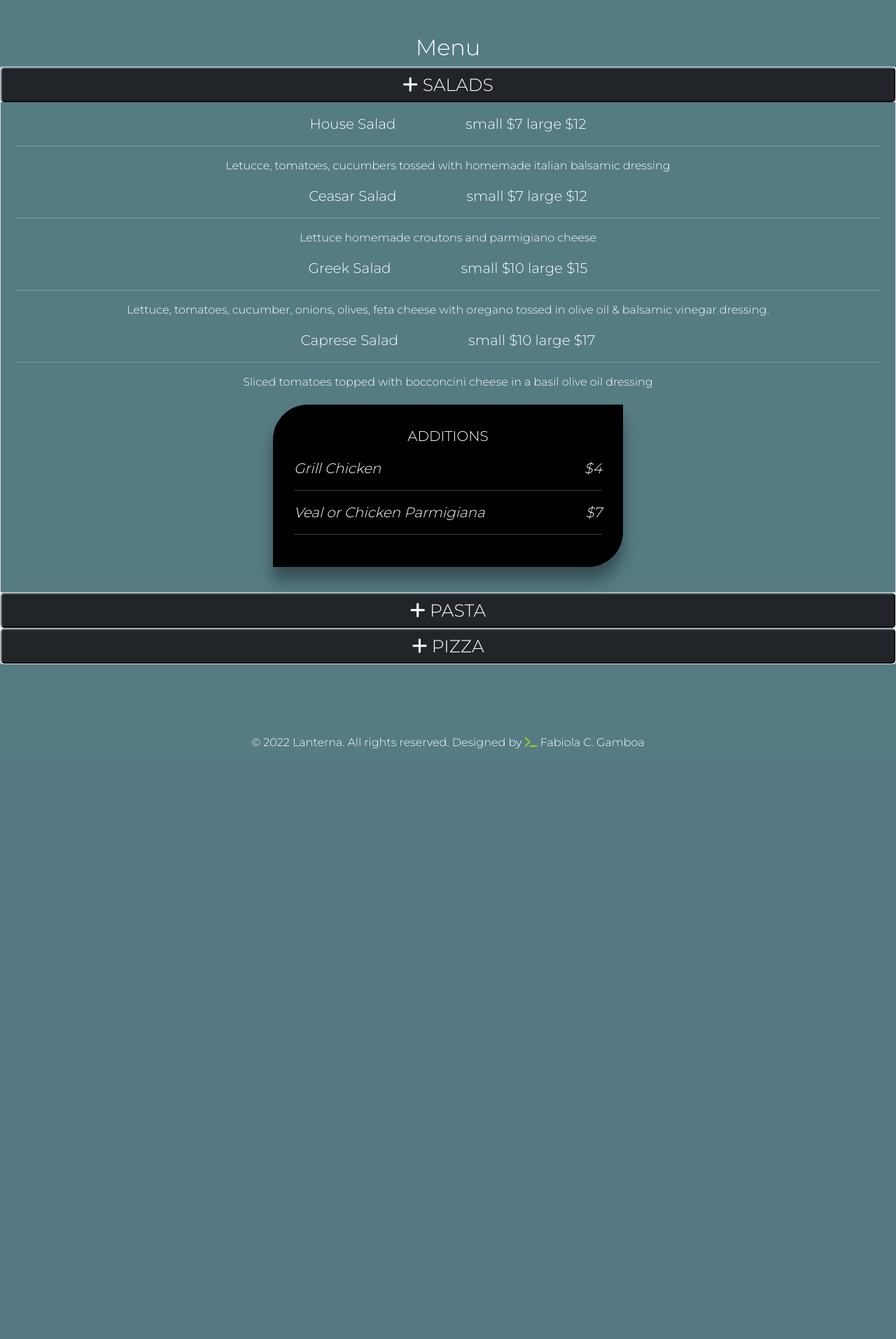
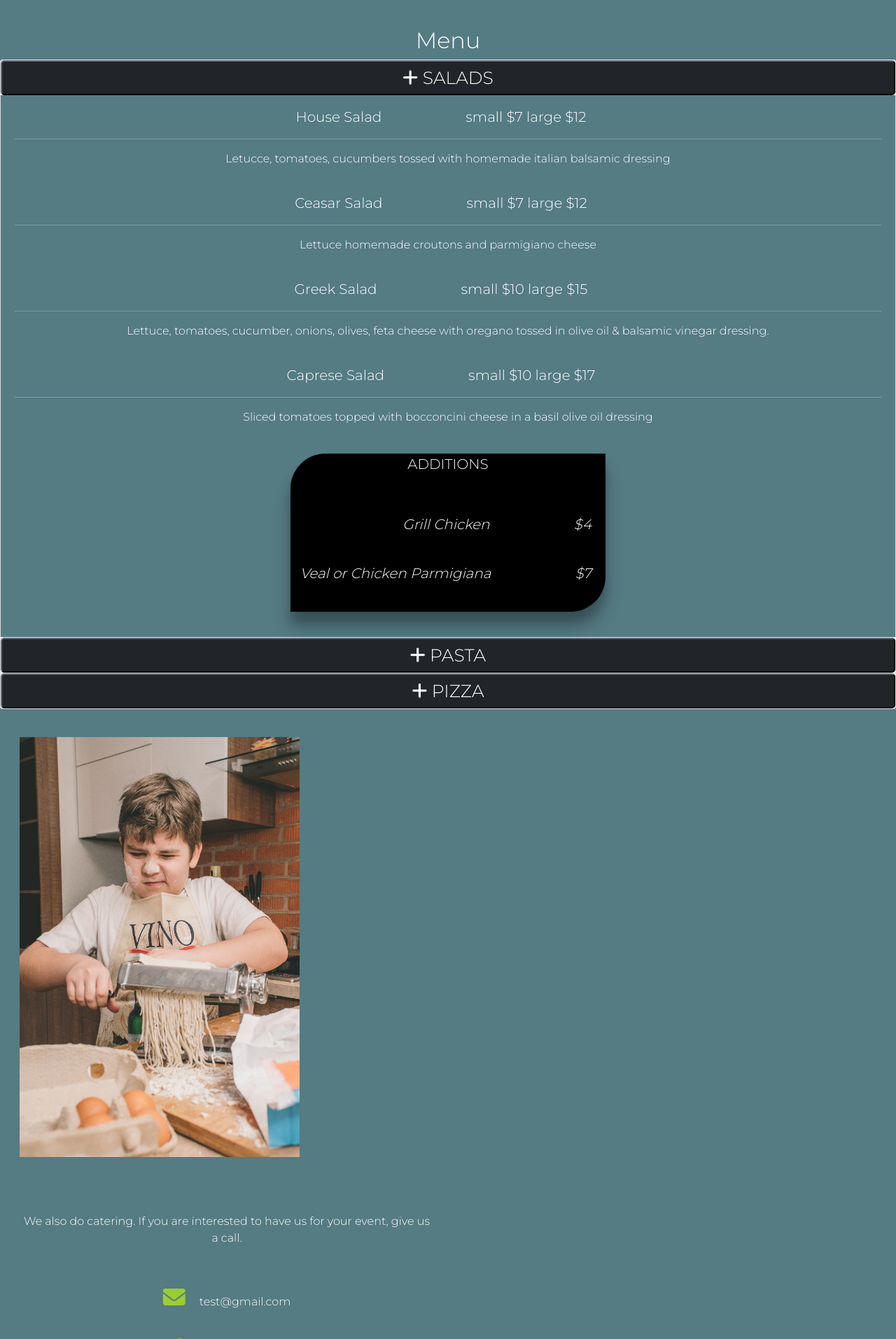
Before and after one commit to Fabscg/lanterna-marketplace, a PHP site: page / in a window 1280 px wide. Shown: the part 1000-2913 px from the top of the page at 70% size. Before the commit the page ends 2070 px from the top, so only its background shows below. Run offline with PHP 8.4, Linux system fonts and the light colour scheme; some libraries are stand-ins or nearby versions.

Commit message:
changed some images

```diff
--- a/assets/style.css
+++ b/assets/style.css
@@ -22,10 +22,15 @@ a {
     text-align: center;
 }
 
+p {
+    padding-bottom: 20px;
+}
+
+
 
 nav,
 .intro {
-    background: url("../assets/img/menu-bg.jpg") center top no-repeat fixed;
+    background: url("../assets/img/pasta-and-flour.jpg") center top no-repeat fixed;
     background-size: cover;
     background-attachment: fixed;
     width: 100%;
@@ -106,9 +114,12 @@ nav,
     background-color: #557B83;
 }
 
-li {
-    list-style: none;
+li,
+.pasta-menu {
     font-size: 20px;
+    list-style: decimal;
+    color: white;
+    display: inline-table;
 }
 
 .salads {
@@ -118,15 +129,15 @@ li {
 
 span {
     margin-left: 100px;
+    padding: 20px;
 }
 
 .additions {
     background-color: black;
     margin: 20px auto;
-    padding: 30px;
     border-radius: 50px 0 50px 0;
     font-size: 20px;
-    width: 500px;
+    width: 450px;
     display: block;
     box-shadow: 0 15px 15px 0 rgba(0, 0, 0, 0.2), 0 25px 25px 0 rgba(0, 0, 0, 0.19);
 }
@@ -134,7 +145,8 @@ span {
 em {
     display: flex;
     text-align: left;
-    justify-content: space-between;
+    justify-content: flex-end;
+    align-items: center;
 }
 
 
@@ -157,7 +169,23 @@ em {
     color: greenyellow;
 }
 
+.navbar-toggler {
+    padding: 0.25rem 0.75rem;
+    font-size: 1.25rem;
+    line-height: 1;
+    background-color: transparent;
+    border: 3px solid yellowgreen;
+    border-radius: 0.25rem;
+    transition: box-shadow .15s ease-in-out;
+}
+
 /* ICONS */
+
+
+.icon {
+    color: white;
+    padding-right: 20px;
+}
 
 .fa-pepper-hot {
     color: red;
@@ -167,9 +195,53 @@ em {
     color: greenyellow;
 }
 
+/* PIZZAS */
+
+.extra-cheese-inquire {
+    text-align: center;
+    text-shadow: #557B83;
+}
+
+.contact {
+    display: grid;
+}
+
+.contact-info {
+    padding: 20px;
+}
+
+.icon,
+.contact-info:hover {
+    color: yellowgreen;
+}
+
+.kid-cooking {
+    max-width: 400px;
+    height: auto;
+}
+
+iframe {
+    border-radius: 15px;
+    box-shadow: 0 15px 15px 0 rgba(0, 0, 0, 0.2), 0 25px 25px 0 rgba(0, 0, 0, 0.19);
+}
+
+
+
+.map-info {
+    padding: 30px;
+    margin: 10px;
+    display: grid;
+    text-align: center;
+    justify-content: space-between;
+}
+
 footer {
     margin-top: 100px;
     text-align: center;
+}
+
+.copyright {
+    padding-top: 20px;
 }
 
 .autor {
--- a/index.html
+++ b/index.html
@@ -8,8 +8,6 @@
     <script src="https://cdn.jsdelivr.net/npm/bootstrap@5.0.2/dist/js/bootstrap.bundle.min.js"
         integrity="sha384-MrcW6ZMFYlzcLA8Nl+NtUVF0sA7MsXsP1UyJoMp4YLEuNSfAP+JcXn/tWtIaxVXM"
         crossorigin="anonymous"></script>
-
-
     <script src="https://kit.fontawesome.com/e387ff95d3.js" crossorigin="anonymous"></script>
     <script src="https://kit.fontawesome.com/4cf7e7bf8a.js" crossorigin="anonymous"></script>
     <link rel="shortcut icon" href="assets/img/favicon.ico" type="image/x-icon">
@@ -26,31 +24,33 @@
     <nav id="menu" class="navbar">
         <div class="container">
             <!-- Brand and toggle get grouped for better mobile display -->
-            <div class="navbar-header">
-                <!-- <button type="button" class="navbar-toggle collapsed" data-toggle="collapse"
-                    data-target="#bs-example-navbar-collapse-1"> <span class="sr-only">Toggle navigation</span> <span
-                        class="icon-bar"></span> <span class="icon-bar"></span> <span class="icon-bar"></span> </button> -->
-                <span class="navbar-brand page-scroll" href="#page-top"> <i class="fa-solid fa-pizza-slice"></i>
-                    Lanterna
-                    Restaurant & Marketplace</span>
-            </div>
+
 
             <!-- Collect the nav links, forms, and other content for toggling -->
             <nav class="navbar navbar-expand-lg">
                 <div class="container-fluid">
-
-                    <button class="navbar-toggler" type="button" data-bs-toggle="collapse"
-                        data-bs-target="#navbarNavAltMarkup" aria-controls="navbarNavAltMarkup" aria-expanded="false"
+                    <div class="navbar-header">
+                        <span class="navbar-brand page-scroll" href="#page-top"> <i class="fa-solid fa-pizza-slice"></i>
+                            Lanterna
+                            Restaurant & Marketplace</span>
+                    </div>
+                    <button class="navbar-toggler navbar-dark" type="button" data-bs-toggle="collapse"
+                        data-bs-target="#navbarNavDropdown" aria-controls="navbarNavDropdown" aria-expanded="false"
                         aria-label="Toggle navigation">
-                        <span class="navbar-toggler-icon"></span>
+                        <div class="navbar-toggler-icon"></div>
                     </button>
-                    <div class="collapse navbar-collapse" id="navbarNavAltMarkup">
-                        <div class="navbar-nav">
-                            <a class="nav-link active" aria-current="page" href="#">About</a>
-                            <a class="nav-link" href="#menu">Menu</a>
-                            <a class="nav-link" href="#chefs">Chefs</a>
-                            <a class="nav-link" href="#contact">Contact Us</a>
-                        </div>
+                    <div class="collapse navbar-collapse" id="navbarNavDropdown">
+                        <ul class="navbar-nav">
+                            <li class="nav-item">
+                                <a class="nav-link" href="#menu">Menu</a>
+                            </li>
+                            <li class="nav-item">
+                                <a class="nav-link" href="#chefs">Chefs</a>
+                            </li>
+                            <li class="nav-item dropdown">
+                                <a class="nav-link" href="#contact">Contact Us</a>
+                            </li>
+                        </ul>
                     </div>
                 </div>
             </nav>
@@ -133,10 +133,9 @@
                         <div class="additions">
                             <p>ADDITIONS</p>
                             <em>Grill Chicken <span>$4</span></em>
-                            <hr>
                             <em>Veal or Chicken Parmigiana<span>$7</span></em></p>
-                            <hr>
                         </div>
+
 
                     </div>
                 </div>
@@ -151,6 +150,7 @@
                 <div id="collapseTwo" class="accordion-collapse collapse" aria-labelledby="headingTwo"
                     data-bs-parent="#accordionExample">
                     <div class="accordion-body">
+
                         <ul>
 
                             <li class="pasta-menu"><i class="fa-solid fa-leaf"></i>Penne in Tomato and
@@ -199,6 +199,19 @@
                 <div id="collapseThree" class="accordion-collapse collapse" aria-labelledby="headingThree"
                     data-bs-parent="#accordionExample">
                     <div class="accordion-body">
+                        <div class="extra-cheese-inquire">
+                            <h3>All our pizzas come with sauce and cheese.</h3><br>
+                            If you would like extra cheese is $2.00 and double chesse is $4.00 <br>
+                            <p>GLUTEN FREE and DAIRY FREE now available.</p><br>
+                            <p>Please inquire.</p><br>
+                            <h4>MEDIUM 14" (8 slices) <span>$15</span> </h4>
+                            <hr>
+                            <h4>LARGE 18"(8 slices) <span>$20</span> </h4>
+                            <hr>
+                        </div>
+
+
+
                         <ul>
                             <li><span></span></li>
                             <li><span></span></li>
@@ -214,8 +227,31 @@
 
     </section>
 
+
+
+    <div class="contact row">
+        <div class="map-info col-lg-6 col-md-6">
+            <img class="kid-cooking" src="assets/img/kid-cooking.jpg" alt="kid cooking">
+        </div>
+
+        <div class="map-info col-lg-6 col-md-6">
+            <p>We also do catering. If you are interested to have us for your event, give us a
+                call.
+            </p>
+            <a class="contact-info" href="mailto:text@gmail.com"><i
+                    class="icon fa-solid fa-envelope fa-2x"></i>test@gmail.com</a>
+            <a class="contact-info" href="tel:705 505-0088"><i class="icon fa-solid fa-phone fa-2x"></i>7055050088</a>
+        </div>
+        <div class="col-lg-12">
+            <iframe
+                src="https://www.google.com/maps/embed?pb=!1m18!1m12!1m3!1d2843.8270777809184!2d-79.21066838255615!3d44.539173100000006!2m3!1f0!2f0!3f0!3m2!1i1024!2i768!4f13.1!3m3!1m2!1s0x4cd55243ebadace1%3A0x24e9e98f487dc995!2sLanterna%20Restaurant%20%26%20Marketplace!5e0!3m2!1sen!2sca!4v1655925273276!5m2!1sen!2sca"
+                width="600" height="450" frameborder="0" allowfullscreen loading="lazy"
+                referrerpolicy="no-referrer-when-downgrade"></iframe>
+        </div>
+    </div>
+
     <footer>
-        <p>&copy; 2022 Lanterna. All rights reserved. Designed by <a class="autor"
+        <p class="copyright">&copy; 2022 Lanterna. All rights reserved. Designed by <a class="autor"
                 href="https://i-am-fabi.herokuapp.com/" rel="nofollow"> <i class="fa-solid fa-terminal"></i> Fabiola C.
                 Gamboa</a></p>
     </footer>
```
Also changed, not shown: other parts of assets/style.css (+28 -11 lines), assets/img/kid-cooking.jpg (added), assets/img/lanterna-icon.png (added), assets/img/pasta-and-flour.jpg (added).
